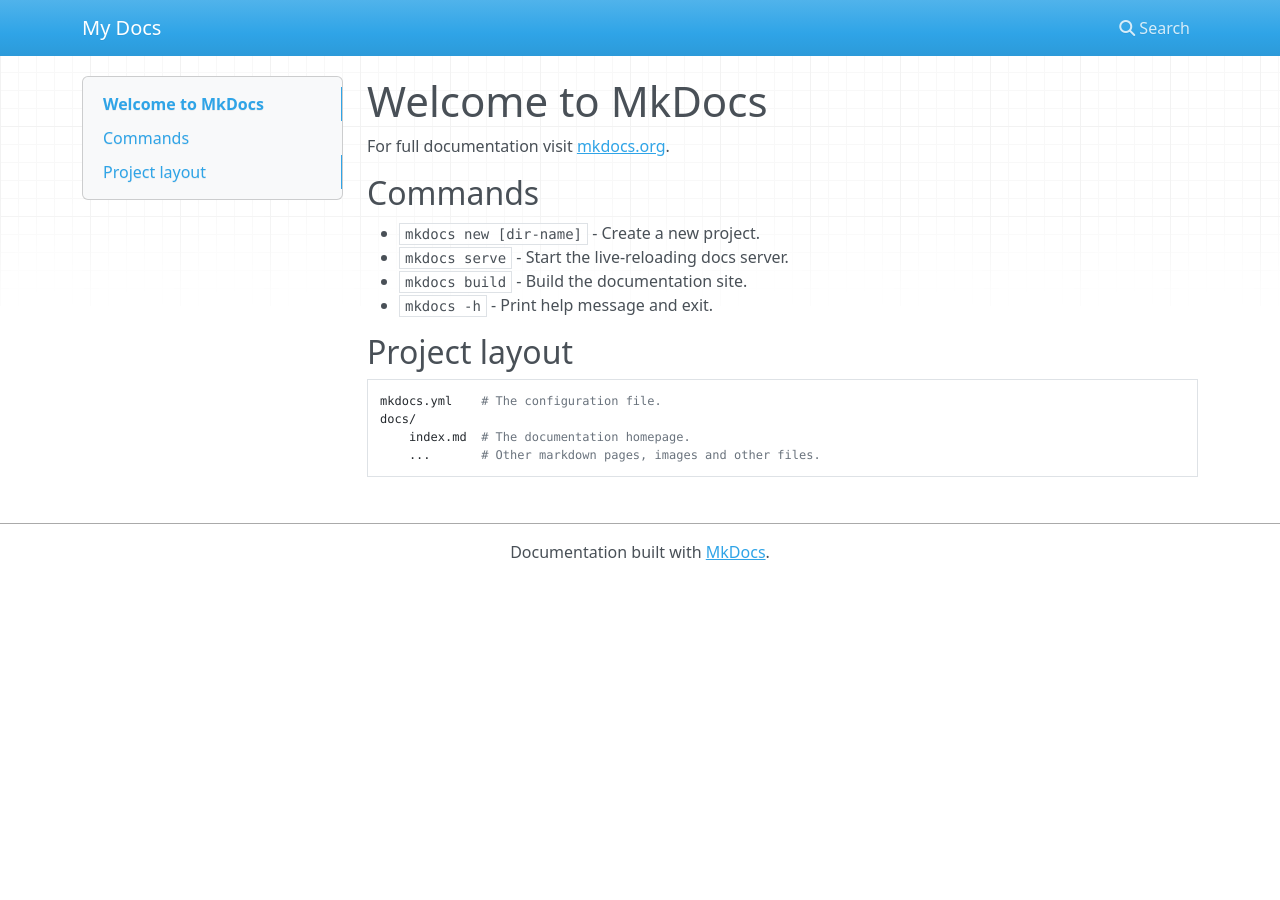
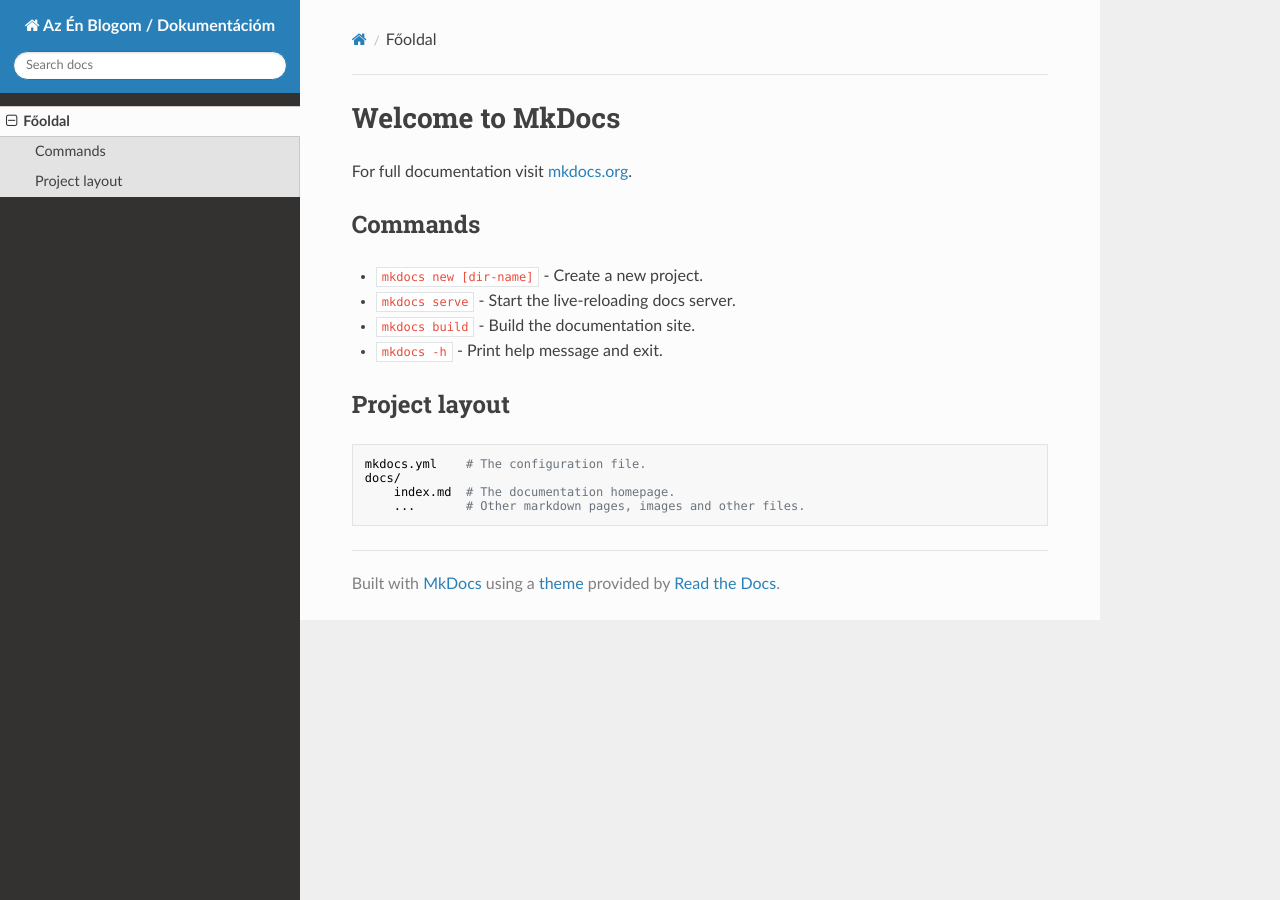
Before and after one commit to pzs70/MkDocsTest, an MkDocs documentation site: the page built from docs/index.md, in a window 1280 px wide. Built offline with MkDocs 1.6.1, drawn with Linux system fonts in a browser that asks for light colours; nearby versions of some CDN libraries.

Commit message:
Small changes

```diff
--- a/mkdocs.yml
+++ b/mkdocs.yml
@@ -1 +1,12 @@
-site_name: My Docs
+site_name: Az Én Blogom / Dokumentációm
+site_url: https://pzs70.github.io/MkDocsTest/
+
+theme:
+  name: readthedocs
+  language: hu
+  palette:
+    primary: indigo
+    accent: indigo
+
+nav:
+  - Főoldal: index.md
```
